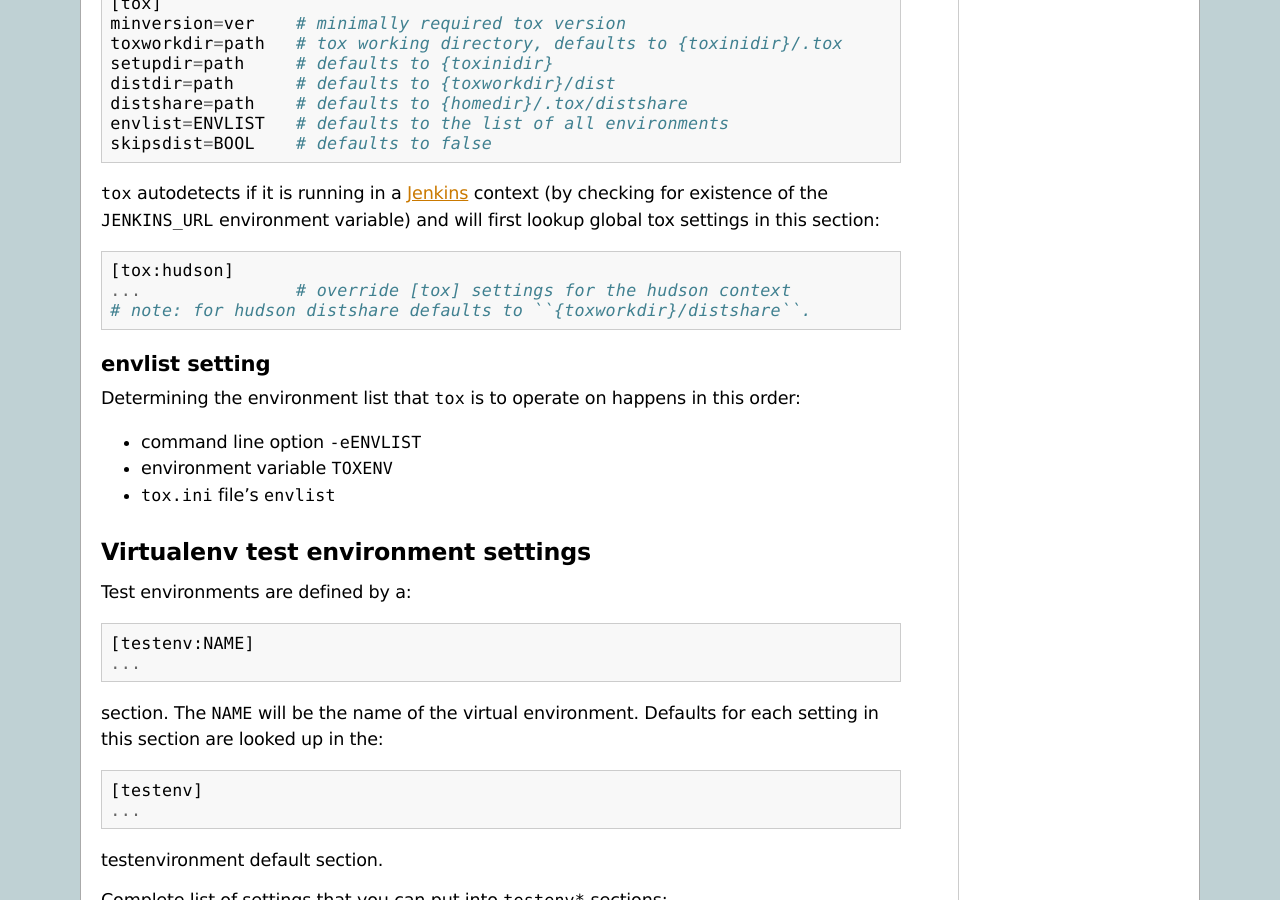
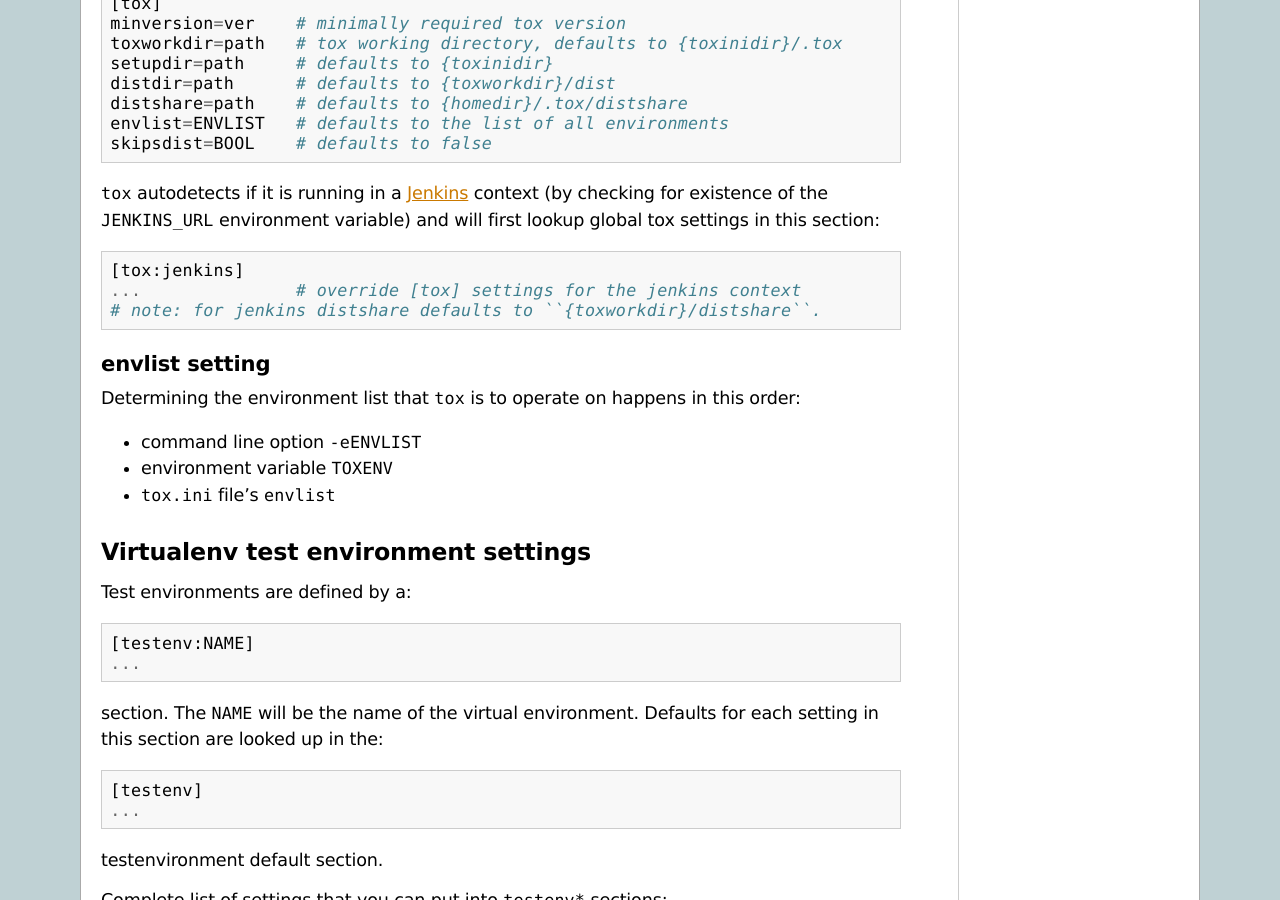
Before and after one commit to msabramo/tox, a Sphinx documentation site: the page built from doc/config.txt, in a window 1280 px wide and 900 px high, scrolled down 318 px. Built offline with Sphinx 7.4.7, drawn with Linux system fonts in a browser that asks for light colours.

Commit message:
Update jenkins specific documentation to use proper section name.
The configuration documentation still refered to tox:hudson instead of tox:jenkins.

fixes #136

```diff
--- a/doc/config.txt
+++ b/doc/config.txt
@@ -28,9 +28,9 @@ List of optional global options::
 (by checking for existence of the ``JENKINS_URL`` environment variable)
 and will first lookup global tox settings in this section::
 
-    [tox:hudson]
-    ...               # override [tox] settings for the hudson context
-    # note: for hudson distshare defaults to ``{toxworkdir}/distshare``.
+    [tox:jenkins]
+    ...               # override [tox] settings for the jenkins context
+    # note: for jenkins distshare defaults to ``{toxworkdir}/distshare``.
 
 
 envlist setting
```
